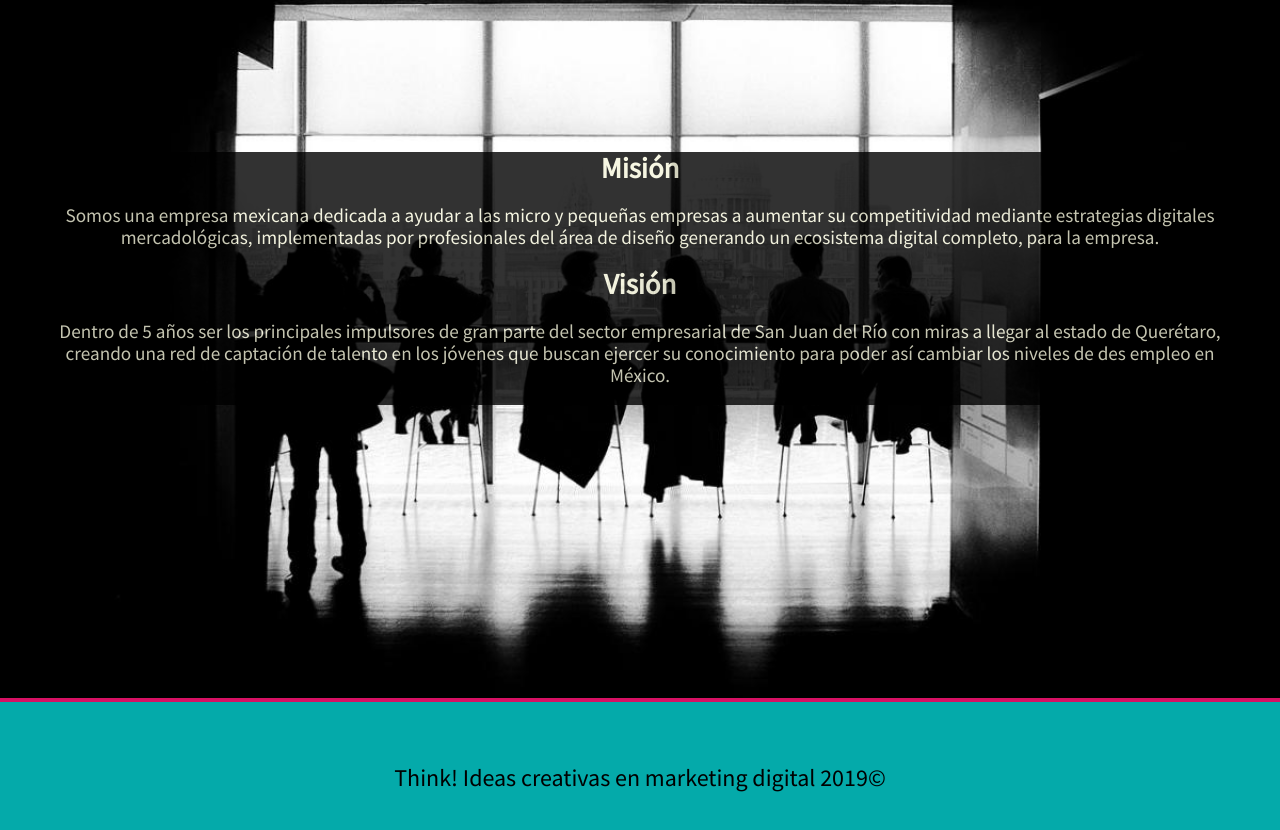
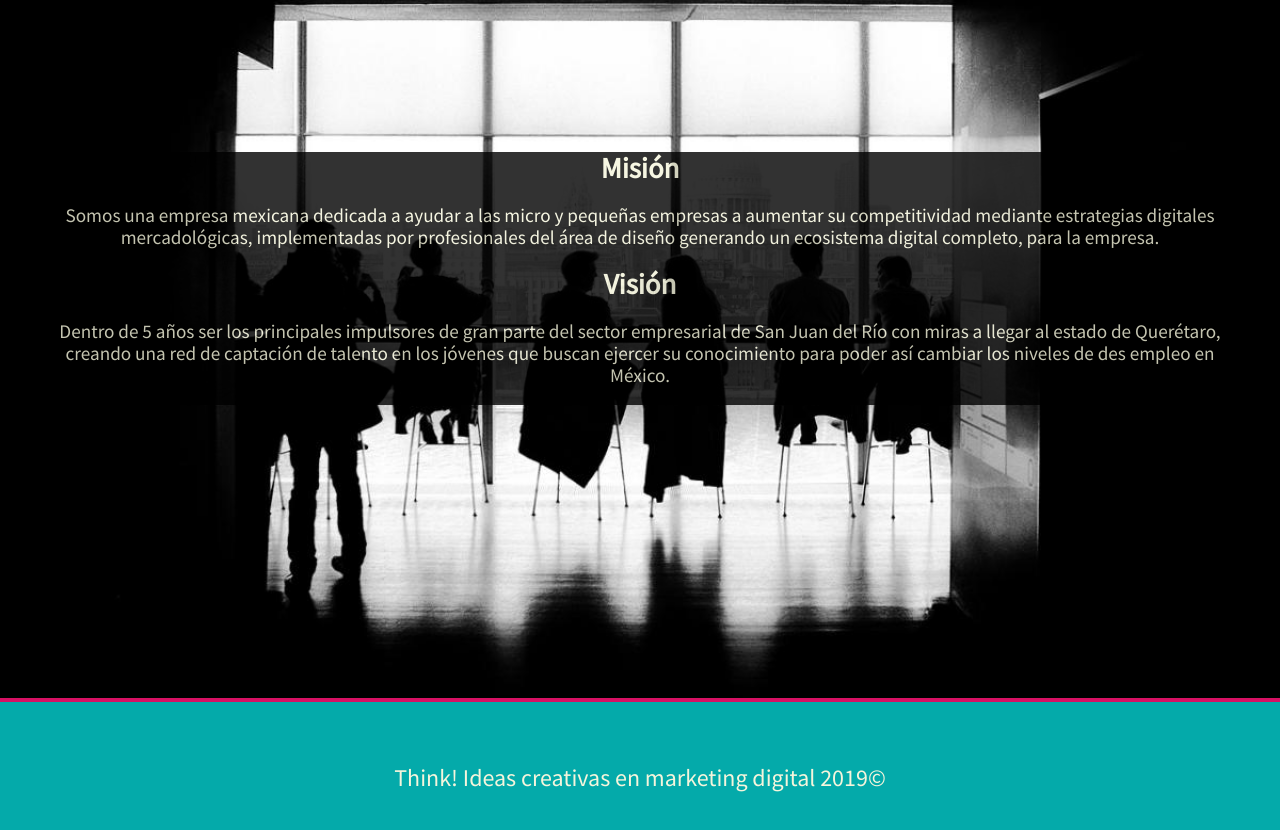
Before and after one commit to Max131/think, a plain HTML site: page index.html in a window 1280 px wide. Shown: the part 2181-3011 px from the top of the page. Drawn offline with nearby package versions, Linux system fonts and the light colour scheme.

Commit message:
Update style.css

```diff
--- a/assets/style.css
+++ b/assets/style.css
@@ -120,6 +120,7 @@ li::before{
 }
 
 footer{
+    color: #F5F5DC;
     text-align: center;
     font-size: 1.25rem;
     background-color: #04AAAA;
```
